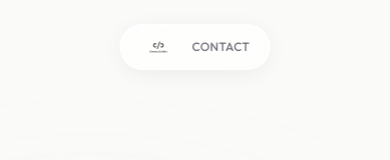
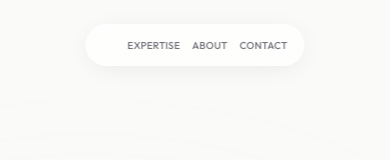
Before and after one commit to chemicalcodes/chemicalcodes.github.io, a Next.js app: page / in a window 390 px wide. Shown: the top 160 px of the page. Built offline with nearby package versions, Linux system fonts and the light colour scheme.

Commit message:
mobile home nav changes

```diff
--- a/app/page.tsx
+++ b/app/page.tsx
@@ -37,28 +37,24 @@ export default function Home() {
       />
       <main className="min-h-[100dvh] bg-stone-50">
       {/* Floating Navigation */}
-      <nav className="fixed top-6 left-1/2 -translate-x-1/2 z-40 glass rounded-full px-5 sm:px-8 py-3 flex items-center gap-4 sm:gap-8 animate-fade-in">
+      <nav className="fixed top-6 left-1/2 -translate-x-1/2 z-40 glass rounded-full px-4 sm:px-8 py-3 flex items-center gap-3 sm:gap-8 animate-fade-in">
         <a href="/">
           <Image
             src="/cc_2_black.svg"
             alt="Chemical Codes"
             width={120}
             height={40}
-            className="h-5 w-auto opacity-80 hover:opacity-100 transition-opacity duration-300"
+            className="h-4 sm:h-5 w-auto opacity-80 hover:opacity-100 transition-opacity duration-300"
           />
         </a>
-        <div className="hidden sm:block w-px h-5 bg-zinc-300/60" />
-        <a href="#expertise" className="hidden sm:block text-xs font-medium text-zinc-500 hover:text-zinc-900 transition-colors duration-300 tracking-wide uppercase">
+        <div className="w-px h-4 sm:h-5 bg-zinc-300/60" />
+        <a href="#expertise" className="text-[10px] sm:text-xs font-medium text-zinc-500 hover:text-zinc-900 transition-colors duration-300 tracking-wide uppercase">
           Expertise
         </a>
-        <a href="#about" className="hidden sm:block text-xs font-medium text-zinc-500 hover:text-zinc-900 transition-colors duration-300 tracking-wide uppercase">
+        <a href="#about" className="text-[10px] sm:text-xs font-medium text-zinc-500 hover:text-zinc-900 transition-colors duration-300 tracking-wide uppercase">
           About
         </a>
-        <a href="#contact" className="hidden sm:block text-xs font-medium text-zinc-500 hover:text-zinc-900 transition-colors duration-300 tracking-wide uppercase">
-          Contact
-        </a>
-        {/* Mobile: single contact link */}
-        <a href="#contact" className="sm:hidden text-xs font-medium text-zinc-500 hover:text-zinc-900 transition-colors duration-300 tracking-wide uppercase">
+        <a href="#contact" className="text-[10px] sm:text-xs font-medium text-zinc-500 hover:text-zinc-900 transition-colors duration-300 tracking-wide uppercase">
           Contact
         </a>
       </nav>
```
